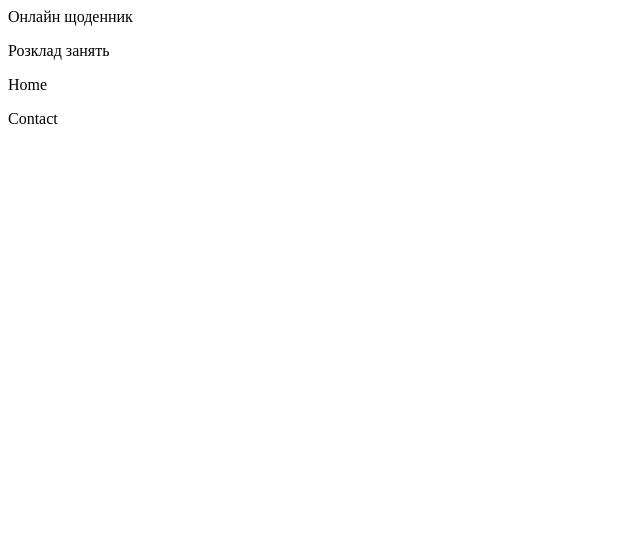
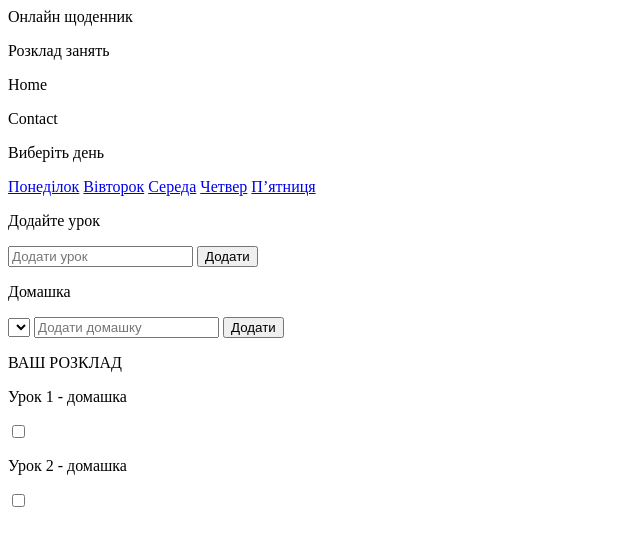
Before and after one commit to AnneliNova/Frond_End_project, a plain HTML site: page index.html in a window 1280 px wide. Shown: the whole page, without its empty margins (0-640 px from the left). Drawn offline with Linux system fonts and the light colour scheme.

Commit message:
Add main section with lesson management features

```diff
--- a/index.html
+++ b/index.html
@@ -14,5 +14,46 @@
             <p class="menu">Home</p>
             <p class="menu">Contact</p>
         </div>
+        <div class="main">
+            <p class="select">Виберіть день</p>
+
+            <div class="days">
+                <a href="#">Понеділок</a>
+                <a href="#">Вівторок</a>
+                <a href="#">Середа</a>
+                <a href="#">Четвер</a>
+                <a href="#">П’ятниця</a>
+            </div>
+
+            <div class="work-place">
+                <div class="add">
+                    <p class="add-all add-lesson add-lesson-text">Додайте урок</p>
+                    <input type="text" placeholder="Додати урок" class="add-all add-lesson input-lesson">
+                    <button type="submit" class="add-all add-lesson add-lesson-btn">Додати</button>
+
+                    <p class="add-all add-hw add-hw-text">Домашка</p>
+                    <!-- доробити -->
+                    <select class="add-all add-hw select-lessons"></select>
+                    <!-- ось це -->
+                    <input type="text" placeholder="Додати домашку" class="add-all add-hw input-hw">
+                    <button type="submit" class="add-all add-hw add-hw-btn">Додати</button>
+                </div>
+
+                <div class="lessons">
+                     <p class="title-lessons">ВАШ РОЗКЛАД</p>
+                     <div class="lesson-1">
+                        <p>Урок 1 - домашка</p>
+                        <input type="checkbox" class="star">
+                    </div>
+
+                    <div class="lesson-1">
+                        <p>Урок 2 - домашка</p>
+                        <input type="checkbox" class="star">
+                    </div>
+
+                    <!-- ще через js -->
+                </div>
+            </div>
+        </div>
     </body>
 </html>
```
